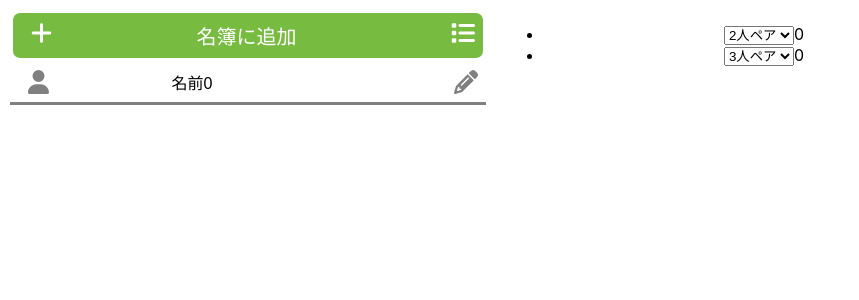
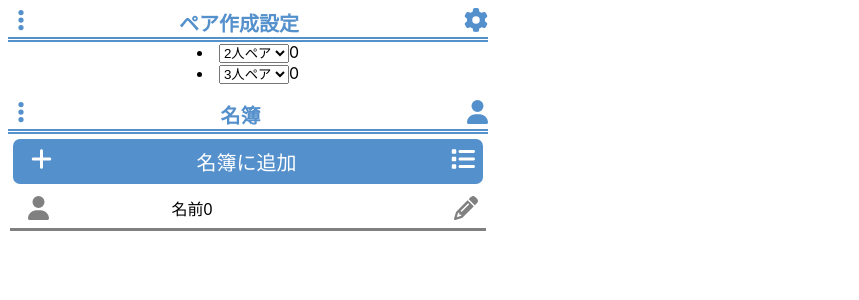
Before and after one commit to fyuuki0jp/pair_random_match, a React (Create React App) app: page / in a window 1280 px wide. Shown: the top 300 px of the page, without its empty margins (0-859 px from the left). Built offline with nearby package versions, Linux system fonts and the light colour scheme.

Commit message:
[update] user interface

```diff
--- a/src/App.tsx
+++ b/src/App.tsx
@@ -8,8 +8,10 @@ function App() {
   return (
     <RecoilRoot>
       <div className="App" style={{display:'flex'}}>
-        <MemberSheet/>
-        <ConstructSetting/>
+        <div>
+          <ConstructSetting/>
+          <MemberSheet/>
+        </div>
       </div>
     </RecoilRoot>
   );
--- a/src/Construct.tsx
+++ b/src/Construct.tsx
@@ -2,9 +2,12 @@ import { useRecoilState,useRecoilValue } from 'recoil';
 import React, { useEffect, useRef, useState } from 'react';
 import {membersAtom , constructAtom, ConstructResult, PairProfile, Pair, Construct} from './State';
 import { combination, searchPairPattern } from './Logic';
+import { FontAwesomeIcon } from '@fortawesome/react-fontawesome';
+import { faEllipsisVertical, faGear } from '@fortawesome/free-solid-svg-icons';
 
 function PairConstruct(props:{pair:PairProfile,match_pairs:number,updatefunc:(newPair:PairProfile)=>void}){
     const [edit,setEdit] = useState(false)
+    const construct = useRecoilValue(constructAtom)
     const pairs = [2,3,4,5]
 
     useEffect(()=>{
@@ -30,7 +33,8 @@ function PairConstruct(props:{pair:PairProfile,match_pairs:number,updatefunc:(ne
 const ConstructPairSetting = ()=>{
     const [construct,setConstruct] = useRecoilState(constructAtom)
     const members = useRecoilValue(membersAtom)
-    const pairs:ConstructResult = members.length > 0 ? searchPairPattern(construct,members.length):{}
+    const [view,setView] = useState(true)
+    const pairs:ConstructResult = members.length > 0 ? searchPairPattern(construct,members.length,construct.pairs[0].pair_cnt < construct.pairs[1].pair_cnt):{}
 
     const updatePair = (newPair:PairProfile) => {
         let newConstruct:Construct = JSON.parse(JSON.stringify(construct))
@@ -41,9 +45,14 @@ const ConstructPairSetting = ()=>{
     }
     console.log(pairs)
     return (
-        <ul>
-        {construct.pairs.map(p => <PairConstruct pair={p} match_pairs={pairs[p.pair_cnt]} updatefunc={updatePair}/>)}
-        </ul>
+        <div>
+            <div style={{display:'flex',justifyContent:'space-between',borderBottom:'double 5px #5490cc',color:'#5490cc',userSelect:'none'}}>
+                <FontAwesomeIcon icon={faEllipsisVertical} size='xl' style={{marginLeft:'10px'}}/>
+                <span style={{fontSize:'15pt',maxWidth:'100%',appearance:'none',outline:0,border:'none',fontWeight:'bolder'}}>ペア作成設定</span>
+                <FontAwesomeIcon icon={faGear} size='xl' style={{marginLeft:'10px'}}/>
+            </div>
+            {construct.pairs.map(p => <PairConstruct pair={p} match_pairs={pairs[p.pair_cnt]} updatefunc={updatePair}/>)}
+        </div>
     )
 }
 
--- a/src/Logic.ts
+++ b/src/Logic.ts
@@ -9,8 +9,8 @@ const combination = (array:Member[],n:number):Array<Member[]> =>{
     })
 }
 
-const searchPairPattern = (targetPair:Construct,member_cnt:number):ConstructResult =>{
-    const select_func = (a:number,b:number):boolean => {return  a > b}
+const searchPairPattern = (targetPair:Construct,member_cnt:number,direction:boolean):ConstructResult =>{
+    const select_func = (a:number,b:number):boolean => {return  direction ? a > b:a < b}
     const default_value = select_func(2,1) ? -1:member_cnt*2
     let dp = Array<number>(member_cnt*2)
     let dp_w = Array<string>(member_cnt*2)
--- a/src/MemberSheet.tsx
+++ b/src/MemberSheet.tsx
@@ -2,7 +2,7 @@ import { useRecoilState } from 'recoil';
 import React, { useEffect, useRef, useState } from 'react';
 import {Member, membersAtom} from './State';
 import { FontAwesomeIcon } from '@fortawesome/react-fontawesome';
-import { faCheck, faList, faPencil, faPlus, faRemove, faUser } from '@fortawesome/free-solid-svg-icons';
+import { faCheck, faEllipsisVertical, faList, faPencil, faPlus, faRemove, faUser } from '@fortawesome/free-solid-svg-icons';
 
 
 function MemberRow(props:{member:Member,deletefunc:(idx:number)=>void,updatefunc:(newMember:Member)=>void})
@@ -44,6 +44,7 @@ function MemberRow(props:{member:Member,deletefunc:(idx:number)=>void,updatefunc
 
 function MemberSheet(){
     const [members,setMember] = useRecoilState(membersAtom)
+    const [view,setView] = useState(true)
 
     const addMember = () =>{
         const new_id:number = members.length > 0 ? members.reduce((a,b)=> a.idx>b.idx ? a:b).idx+1:1
@@ -66,8 +67,14 @@ function MemberSheet(){
 
     return (
         <div style={{'minWidth':'300px',maxWidth:'480px',width:'40vw',padding:'0.5rem'}}>
-            <div
-                style={{display:'flex',margin:'0.1rem','justifyContent':'space-between',padding:'0.5rem 0.5rem',border:'solid',borderRadius:'10px',color:'white',backgroundColor:"#77bb41"}}
+            <div style={{display:'flex',justifyContent:'space-between',borderBottom:'double 5px #5490cc',color:'#5490cc',userSelect:'none'}} onClick={()=>{setView(!view)}}>
+                <FontAwesomeIcon icon={faEllipsisVertical} size='xl' style={{marginLeft:'10px'}}/>
+                <span style={{fontSize:'15pt',maxWidth:'100%',appearance:'none',outline:0,border:'none',fontWeight:'bolder'}}>名簿</span>
+                <FontAwesomeIcon icon={faUser} size='xl' style={{marginLeft:'10px'}}/>
+            </div>
+            {view &&
+                (<div
+                    style={{display:'flex',margin:'0.1rem','justifyContent':'space-between',padding:'0.5rem 0.5rem',border:'solid',borderRadius:'10px',color:'white',backgroundColor:'#5490cc',userSelect:'none'}}
                     unselectable={'on'}
                     onClick={e=>{addMember()}}
                 >
@@ -75,8 +82,10 @@ function MemberSheet(){
                     <span style={{fontSize:'15pt',maxWidth:'100%',appearance:'none',outline:0,border:'none'}}>名簿に追加</span>
                     <FontAwesomeIcon icon={faList} size='xl' style={{marginLeft:'10px'}}/>
                 </div>
-
-            {members.map(m => {return <MemberRow member={m} deletefunc={deleteMember} updatefunc={updateMember}/>})}
+                )
+            }
+            {view && members.map(m => {return <MemberRow member={m} deletefunc={deleteMember} updatefunc={updateMember}/>})}
+            {!view && <h2>メンバー：{members.length}人</h2>}
 
         </div>
     )
```
Lines whose indentation alone changed are shown as unchanged.
